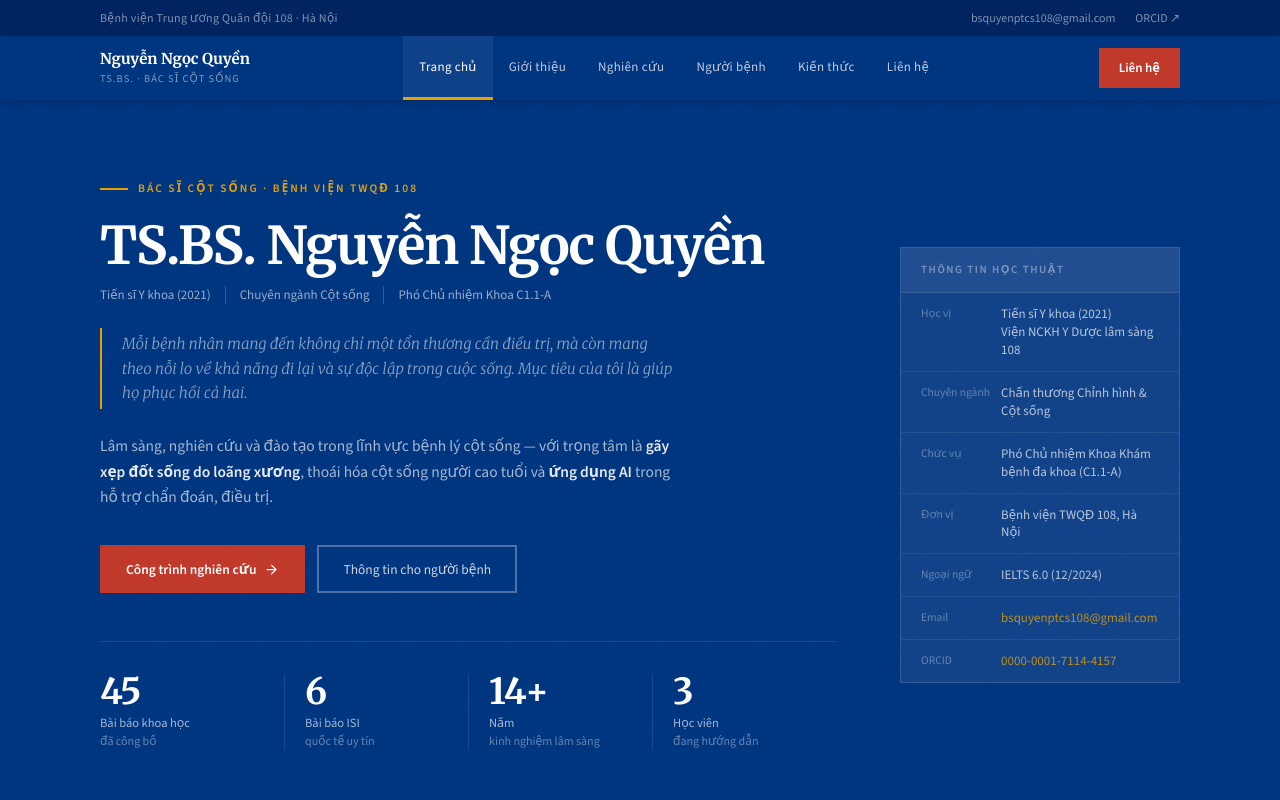
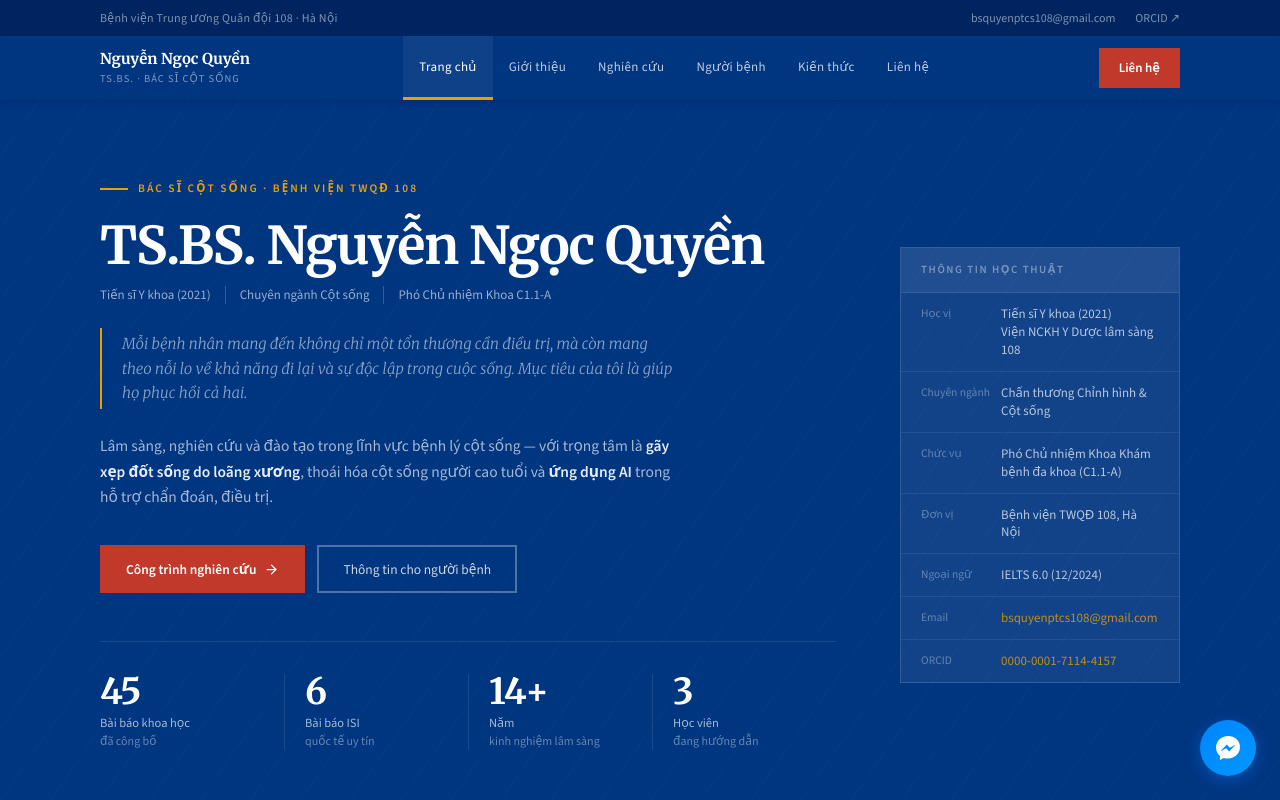
Before and after one commit to Tsquyencotsong-source/bs-quyen-website, a Next.js app: page / in a window 1280 px wide. Shown: the top 800 px of the page. Built offline with nearby package versions, Linux system fonts and the light colour scheme.

Commit message:
them nut messenger

```diff
--- a/src/app/layout.tsx
+++ b/src/app/layout.tsx
@@ -2,36 +2,54 @@ import type { Metadata } from "next";
 import "./globals.css";
 import Navbar from "@/components/Navbar";
 import Footer from "@/components/Footer";
-import { MessengerChat } from "@/components/FacebookComponents";
 
 export const metadata: Metadata = {
   title: {
     default: "TS.BS. Nguyễn Ngọc Quyền — Bác sĩ Cột sống, Bệnh viện TWQĐ 108",
     template: "%s | TS.BS. Nguyễn Ngọc Quyền",
   },
-  description:
-    "TS.BS. Nguyễn Ngọc Quyền — Bác sĩ chuyên ngành Cột sống, Tiến sĩ Y khoa, Phó Chủ nhiệm Khoa C1.1-A, Bệnh viện Trung ương Quân đội 108.",
+  description: "TS.BS. Nguyễn Ngọc Quyền — Bác sĩ chuyên ngành Cột sống, Tiến sĩ Y khoa, Bệnh viện Trung ương Quân đội 108.",
   keywords: ["bác sĩ cột sống", "loãng xương", "gãy xẹp đốt sống", "bệnh viện 108"],
   authors: [{ name: "TS.BS. Nguyễn Ngọc Quyền" }],
 };
 
-export default function RootLayout({
-  children,
-}: {
-  children: React.ReactNode;
-}) {
+export default function RootLayout({ children }: { children: React.ReactNode }) {
   return (
     <html lang="vi">
       <head>
-        {/* Facebook SDK meta tag */}
         <meta property="fb:app_id" content="1295239782726990" />
       </head>
       <body className="bg-white text-gray-900 antialiased">
         <Navbar />
         <main>{children}</main>
         <Footer />
-        {/* Chat Messenger nổi góc màn hình */}
-        <MessengerChat />
+
+        {/* Nút Messenger nổi góc phải */}
+        <a
+          href="https://m.me/61576562018406"
+          target="_blank"
+          rel="noopener noreferrer"
+          style={{
+            position: "fixed",
+            bottom: "24px",
+            right: "24px",
+            zIndex: 9999,
+            width: "56px",
+            height: "56px",
+            borderRadius: "50%",
+            background: "linear-gradient(135deg, #0084FF, #0099FF)",
+            display: "flex",
+            alignItems: "center",
+            justifyContent: "center",
+            boxShadow: "0 4px 16px rgba(0,132,255,0.4)",
+            textDecoration: "none",
+          }}
+          title="Nhắn tin qua Messenger"
+        >
+          <svg width="28" height="28" viewBox="0 0 28 28" fill="white">
+            <path d="M14 2C7.373 2 2 7.149 2 13.5c0 3.352 1.52 6.349 3.938 8.389V26l3.787-2.087C10.965 24.284 12.455 24.5 14 24.5c6.627 0 12-5.149 12-11.5S20.627 2 14 2zm1.193 15.494l-3.057-3.26-5.965 3.26 6.563-6.973 3.13 3.26 5.893-3.26-6.564 6.973z"/>
+          </svg>
+        </a>
       </body>
     </html>
   );
```
